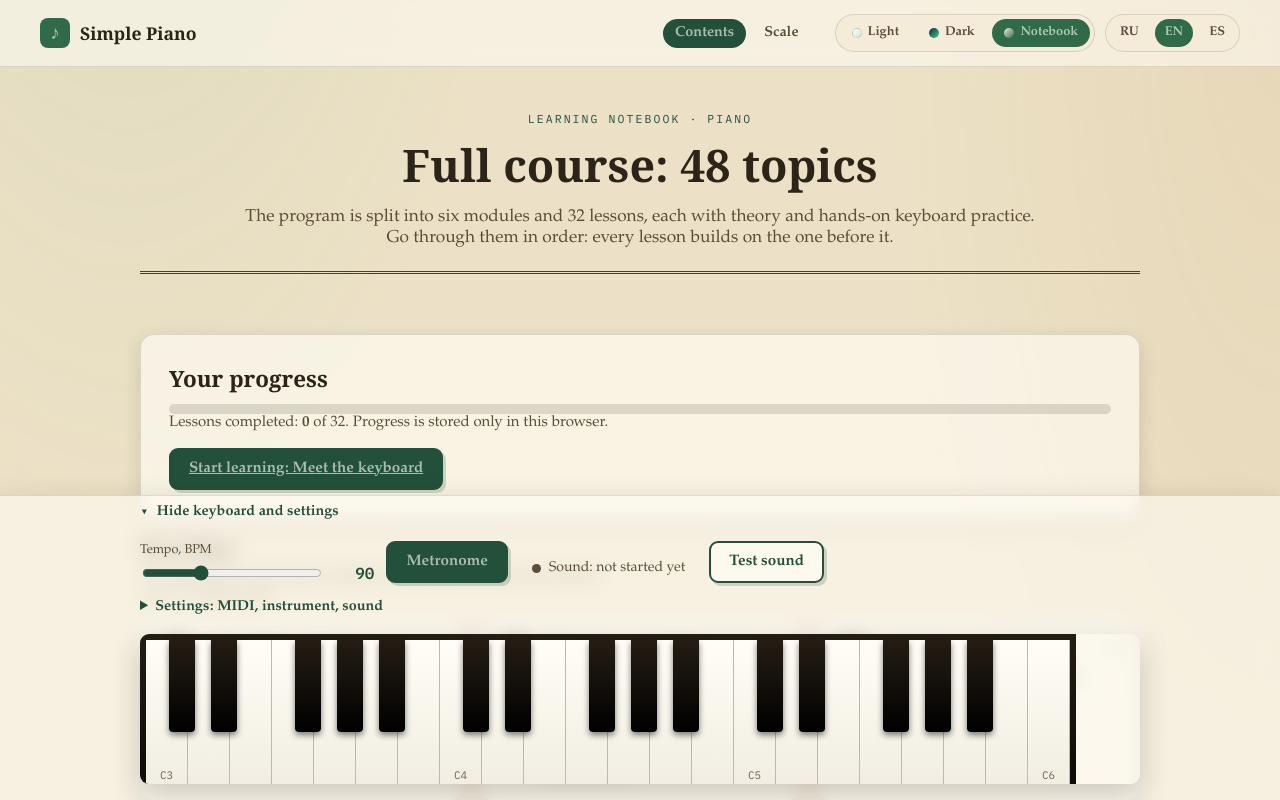
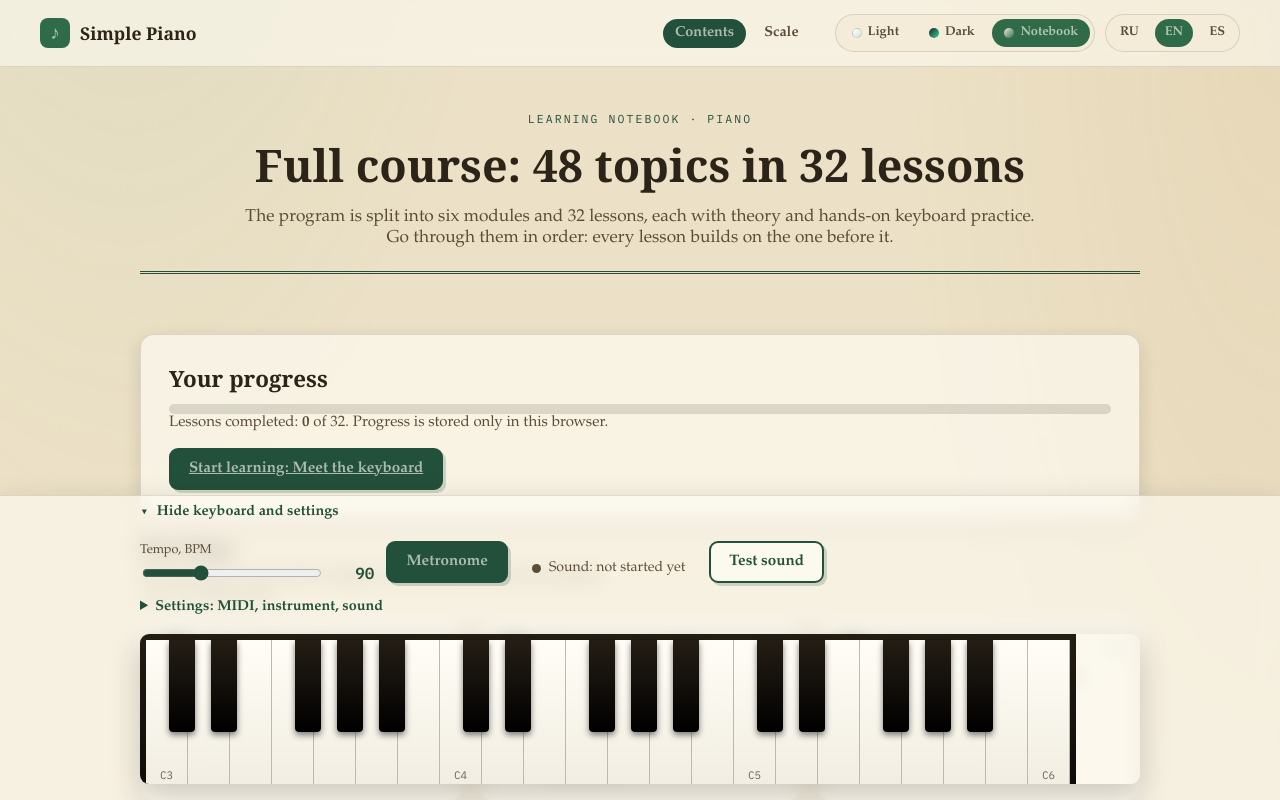
Before and after one commit to foxzi/simplepiano, a Vue app: page / in a window 1280 px wide. Shown: the top 800 px of the page. Built offline with nearby package versions, Linux system fonts and the light colour scheme.

Commit message:
fix(home): state lesson count next to topic count in hero
The hero promised 48 topics while the page lists 32 lesson cards, which
read as a mismatch. Numbers now come from the lesson data (TOPIC_COUNT)
and the title says how the topics are grouped.

```diff
--- a/src/constants/lessons/index.js
+++ b/src/constants/lessons/index.js
@@ -32,6 +32,10 @@ export const MODULES = [
 
 export const LESSONS = [...BASICS, ...READING, ...SCALES, ...HARMONY, ...HANDS, ...MASTERY];
 
+// Тем в программе меньше, чем строк в дорожной карте, не бывает: считаем по урокам,
+// чтобы заголовок на главной не расходился с содержимым.
+export const TOPIC_COUNT = new Set(LESSONS.flatMap((lesson) => lesson.topics)).size;
+
 export function findLesson(id) {
   return LESSONS.find((lesson) => lesson.id === id) || null;
 }
--- a/src/i18n/en.js
+++ b/src/i18n/en.js
@@ -58,7 +58,7 @@ export const EN = {
 
   home: {
     kicker: "learning notebook \u00b7 piano",
-    title: "Full course: 48 topics",
+    title: "Full course: {topics} topics in {lessons} lessons",
     subtitle:
       "The program is split into six modules and {count} lessons, each with theory and hands-on keyboard practice. " +
       "Go through them in order: every lesson builds on the one before it.",
@@ -75,7 +75,7 @@ export const EN = {
       "is still available.",
     scaleTrainer: "C major scale trainer",
     footerPrivacy: "Your progress is saved locally in this browser. Nothing is sent to a server.",
-    footerRoadmap: "The full learning program (48 topics) \u2014",
+    footerRoadmap: "The full learning program ({topics} topics) \u2014",
     roadmapRu: "roadmap (RU)",
     roadmapEn: "roadmap (EN)",
   },
--- a/src/i18n/es.js
+++ b/src/i18n/es.js
@@ -57,7 +57,7 @@ export const ES = {
 
   home: {
     kicker: "cuaderno de aprendizaje \u00b7 piano",
-    title: "Curso completo: 48 temas",
+    title: "Curso completo: {topics} temas en {lessons} lecciones",
     subtitle:
       "El programa está dividido en seis módulos y {count} lecciones con teoría y práctica en el teclado. " +
       "Avanza en orden: cada lección se apoya en la anterior.",
@@ -74,7 +74,7 @@ export const ES = {
       "lecciones y sigue disponible.",
     scaleTrainer: "Entrenador de la escala de do mayor",
     footerPrivacy: "El progreso se guarda localmente en tu navegador. No se envía nada al servidor.",
-    footerRoadmap: "Programa de aprendizaje completo (48 temas) —",
+    footerRoadmap: "Programa de aprendizaje completo ({topics} temas) —",
     roadmapRu: "hoja de ruta",
     roadmapEn: "roadmap (EN)",
   },
--- a/src/i18n/ru.js
+++ b/src/i18n/ru.js
@@ -58,7 +58,7 @@ export const RU = {
 
   home: {
     kicker: "учебная тетрадь \u00b7 фортепиано",
-    title: "Полный курс: 48 тем",
+    title: "Полный курс: {topics} тем в {lessons} уроках",
     subtitle:
       "Программа разбита на шесть модулей и {count} уроков с теорией и практикой на клавиатуре. " +
       "Проходите по порядку: следующий урок опирается на предыдущий.",
@@ -75,7 +75,7 @@ export const RU = {
       "остаётся доступным.",
     scaleTrainer: "Тренажёр гаммы до мажор",
     footerPrivacy: "Прогресс сохраняется локально в вашем браузере. Ничего не отправляется на сервер.",
-    footerRoadmap: "Полная программа обучения (48 тем) —",
+    footerRoadmap: "Полная программа обучения ({topics} тем) —",
     roadmapRu: "дорожная карта",
     roadmapEn: "roadmap (EN)",
   },
--- a/src/pages/HomePage.vue
+++ b/src/pages/HomePage.vue
@@ -2,7 +2,7 @@
   <div class="page">
     <section class="hero">
       <p class="hero__kicker">{{ t("home.kicker") }}</p>
-      <h1 class="hero__title">{{ t("home.title") }}</h1>
+      <h1 class="hero__title">{{ t("home.title", { topics: TOPIC_COUNT, lessons: LESSONS.length }) }}</h1>
       <p class="hero__subtitle">{{ t("home.subtitle", { count: LESSONS.length }) }}</p>
     </section>
 
@@ -58,7 +58,7 @@
     <footer class="notebook-footer">
       <p>{{ t("home.footerPrivacy") }}</p>
       <p class="notebook-footer__roadmap">
-        {{ t("home.footerRoadmap") }}
+        {{ t("home.footerRoadmap", { topics: TOPIC_COUNT }) }}
         <a href="./docs/ru/ROADMAP.md">{{ t("home.roadmapRu") }}</a>
         /
         <a href="./docs/en/ROADMAP.md">{{ t("home.roadmapEn") }}</a>
@@ -70,7 +70,7 @@
 <script setup>
 import { computed } from "vue";
 
-import { LESSONS, MODULES, lessonsByModule } from "../constants/lessons";
+import { LESSONS, MODULES, TOPIC_COUNT, lessonsByModule } from "../constants/lessons";
 import { localizeLessonMeta } from "../constants/lessons/localize";
 import { useProgress } from "../composables/useProgress";
 import { lessonHref } from "../router";
```
